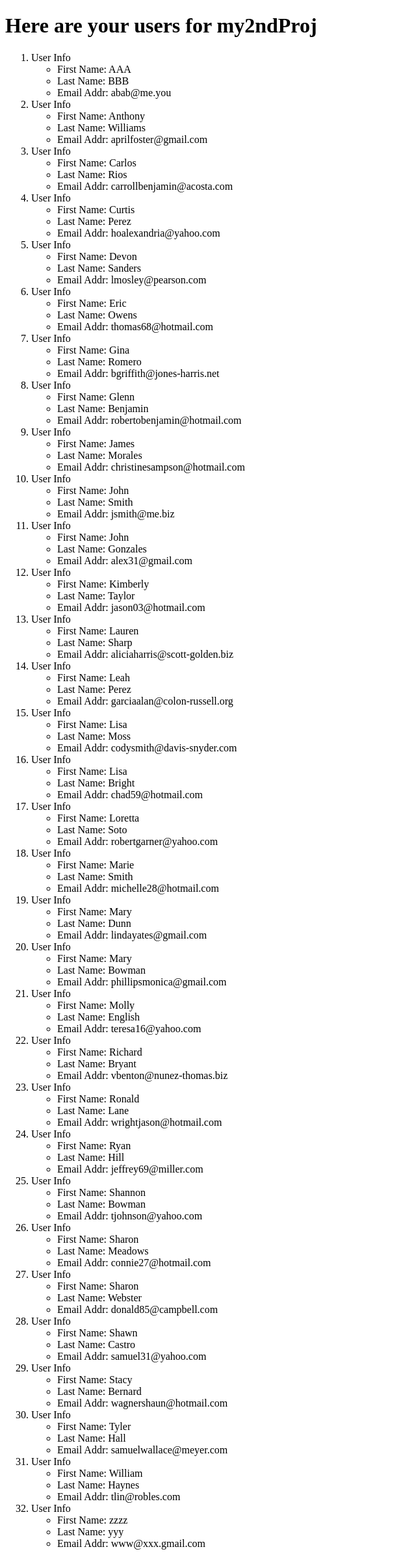
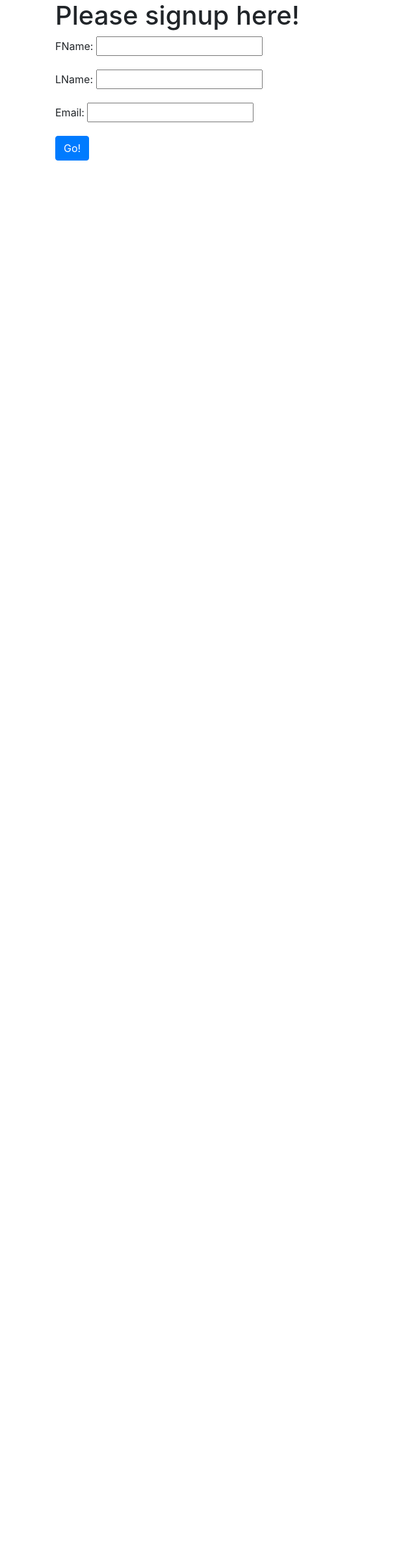
Before and after one commit to bdlamprecht/django-proj, a Django app: page /users/ in a window 1280 px wide. Shown: the whole page at 65% size, without its empty margins (0-640 px from the left). After the commit the page ends 247 px from the top, so only its background shows below. Run offline with Django 3.2, Linux system fonts and the light colour scheme; data comes from the database, SQL or seed files in the repository; both versions use the stored data as it was after the commit; some libraries are stand-ins or nearby versions.

Commit message:
Updated my2ndProj to get data from user into the DB

```diff
--- /dev/null
+++ b/my2ndProj/my2ndApp/forms.py
@@ -0,0 +1,7 @@
+from django import forms
+from my2ndApp.models import MyUser
+
+class NewUserForm(forms.ModelForm):
+    class Meta():
+        model = MyUser
+        fields = '__all__'
--- a/my2ndProj/my2ndApp/views.py
+++ b/my2ndProj/my2ndApp/views.py
@@ -1,11 +1,20 @@
 from django.shortcuts import render
-from my2ndApp.models import MyUser
+from my2ndApp.forms import NewUserForm
 
 # Create your views here.
 def index(request):
     return render(request,'my2ndApp/index.html')
 
 def users(request):
-    user_list = MyUser.objects.order_by('fName')
-    user_dict = {'users':user_list}
-    return render(request,'my2ndApp/users.html',context=user_dict)
+    form = NewUserForm()
+
+    if request.method == "POST":
+        form = NewUserForm(request.POST)
+
+        if form.is_valid():
+            form.save(commit=True)
+            return index(request)
+        else:
+            print("Error form invalid!")
+
+    return render(request,'my2ndApp/users.html',{'form':form})
--- a/my2ndProj/templates/my2ndApp/users.html
+++ b/my2ndProj/templates/my2ndApp/users.html
@@ -3,20 +3,16 @@
   <head>
     <meta charset="utf-8">
     <title>Users</title>
+    <link rel="stylesheet" href="https://maxcdn.bootstrapcdn.com/bootstrap/4.0.0-alpha.5/css/bootstrap.min.css" integrity="sha384-AysaV+vQoT3kOAXZkl02PThvDr8HYKPZhNT5h/CXfBThSRXQ6jW5DO2ekP5ViFdi" crossorigin="anonymous">
   </head>
   <body>
-    <h1>Here are your users for my2ndProj</h1>
-    {% if users %}
-    <ol>
-      {% for person in users %}
-      <li>User Info</li>
-      <ul>
-        <li>First Name: {{ person.fName }}</li>
-        <li>Last Name: {{ person.lName }}</li>
-        <li>Email Addr: {{ person.email }}</li>
-      </ul>
-      {% endfor %}
-    </ol>
-    {% endif %}
+    <div class="container">
+      <h1>Please signup here!</h1>
+      <form method="POST">
+        {{ form.as_p }}
+        {% csrf_token %}
+        <input type="submit" class="btn btn-primary" name="" value="Go!">
+      </form>
+    </div>
   </body>
 </html>
```
Also changed, not shown: my2ndProj/templates/my2ndApp/index.html (+7 -2 lines), my2ndProj/db.sqlite3.
